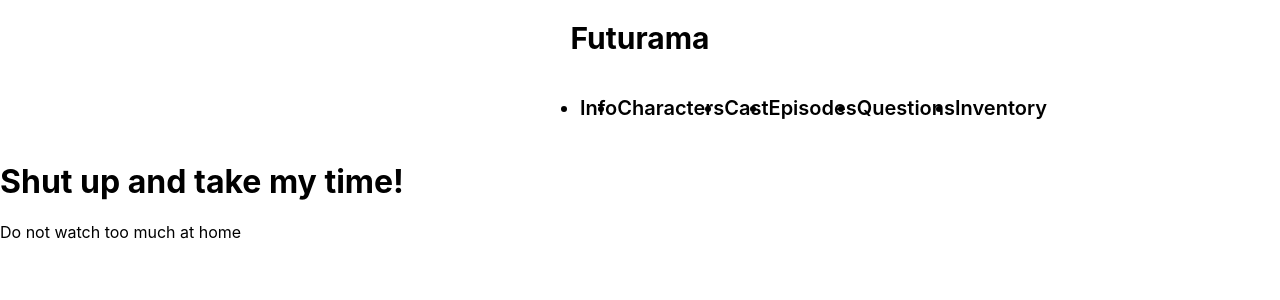
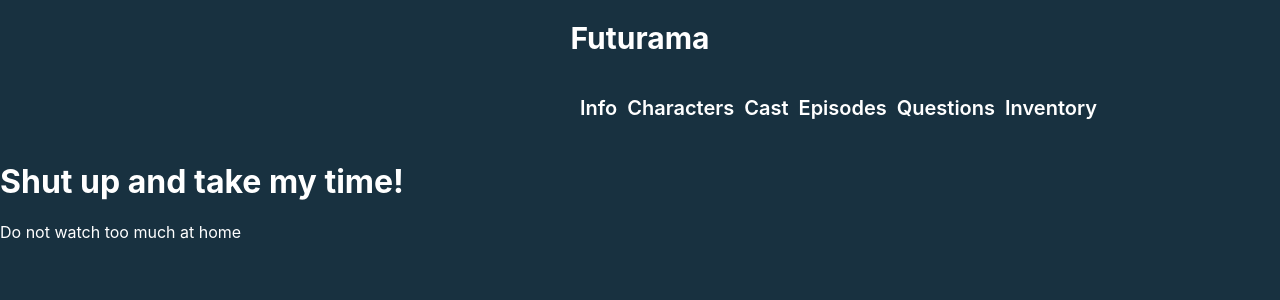
Before and after one commit to Junghoon-P/futurama.vercel.com, a Next.js app: page / in a window 1280 px wide. Shown: the top 300 px of the page. Built offline with nearby package versions, Linux system fonts and the light colour scheme.

Commit message:
♻️ 일부 reset css 추가 및 네브 레이아웃 수정

```diff
--- a/src/components/layouts/Layout.tsx
+++ b/src/components/layouts/Layout.tsx
@@ -5,11 +5,19 @@
 export const Layout: React.FC = ({ children }) => {
   return (
     <>
-      <Navigation />
-      <Container>{children}</Container>
+      <Wrap>
+        <Navigation />
+        <Container>{children}</Container>
+      </Wrap>
     </>
   );
 };
+
+const Wrap = styled.main`
+  background-color: #183140;
+  height: 100vh;
+  width: 100vw;
+`;
 
 const Container = styled.main`
   max-width: 1280px;
--- a/src/components/layouts/Navigation.tsx
+++ b/src/components/layouts/Navigation.tsx
@@ -11,7 +11,7 @@
 export const Navigation = () => {
   return (
     <NavHeader>
-      <Link href={"/"}>
+      <Link href={"/"} passHref>
         <Header>
           <a>Futurama</a>
         </Header>
@@ -21,7 +21,7 @@
           {ROUTES.map((routeObject: ROUTE) => {
             return (
               <li key={routeObject.LABEL}>
-                <Link href={routeObject.PATH}>
+                <Link href={routeObject.PATH} passHref>
                   <a>{routeObject.LABEL}</a>
                 </Link>
               </li>
@@ -63,4 +63,8 @@
     width: 100%;
     color: red;
   }
+
+  & > li + li {
+    margin-left: 10px;
+  }
 `;
--- a/src/styles/globals.css
+++ b/src/styles/globals.css
@@ -11,6 +11,12 @@
   text-decoration: none;
 }
 
+ol,
+ul {
+  list-style: none;
+}
+
 * {
+  color: #fff;
   box-sizing: border-box;
 }
```
